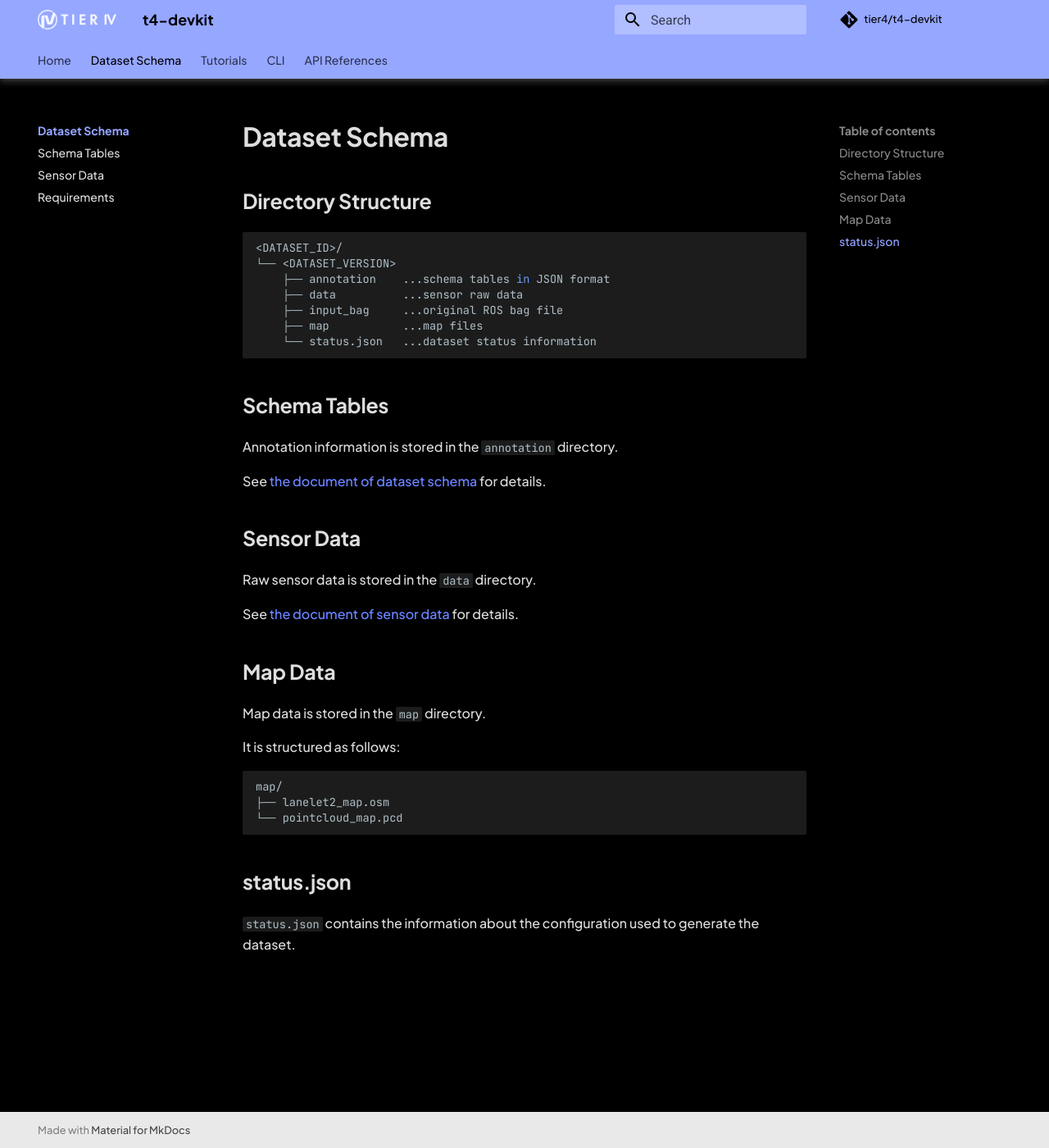
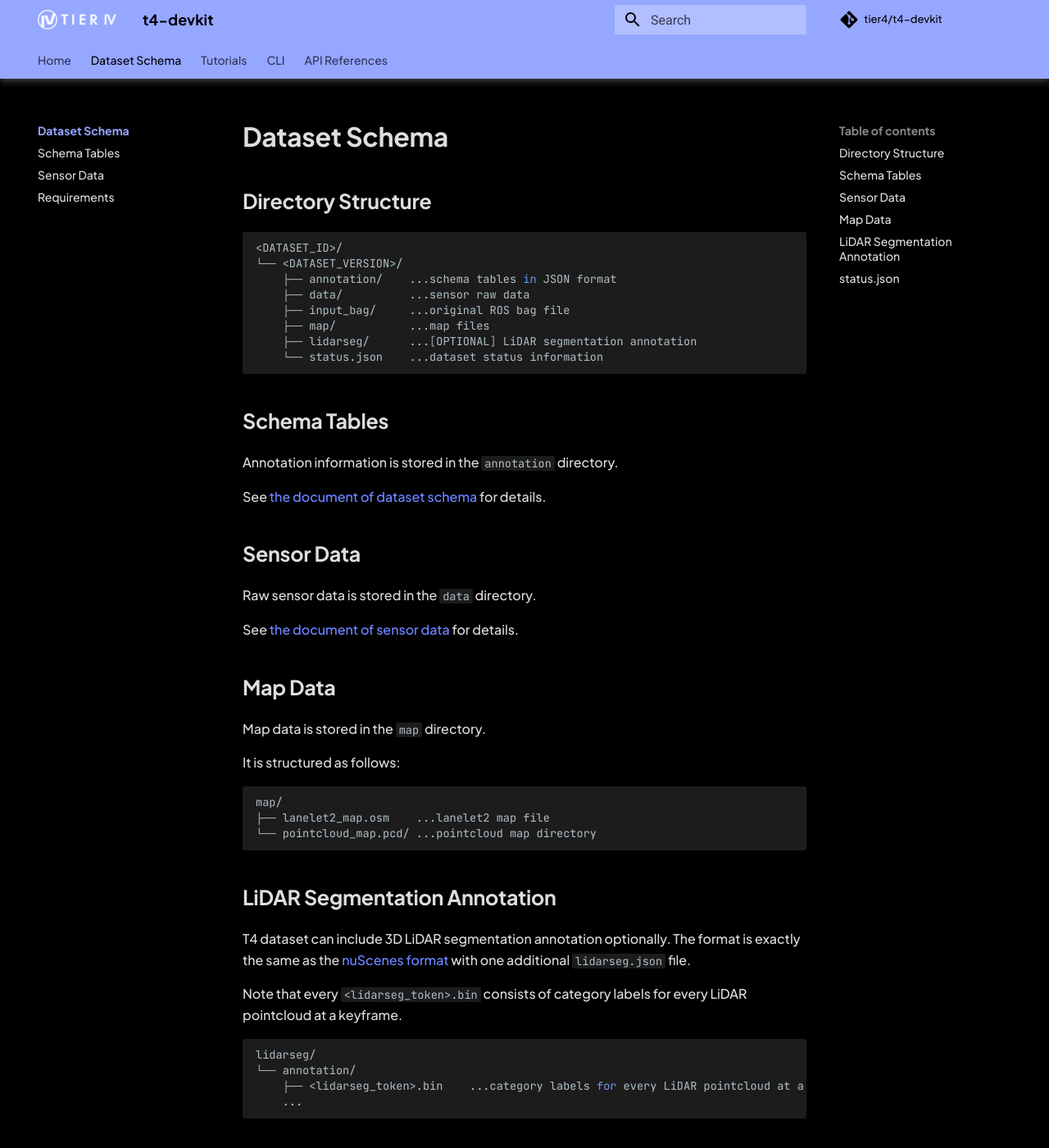
Before and after one commit to tier4/t4-devkit, an MkDocs documentation site: the page built from docs/schema/index.md, in a window 1280 px wide and 1400 px high. Shown: the whole window at 82% size. Built offline with MkDocs 1.6.1 and Material for MkDocs 9.7.7, drawn with Linux system fonts in a browser that asks for light colours; comment, search, counter and statistics services are not loaded; the version menu is left out.

Commit message:
docs: add lidarseg document
Signed-off-by: ktro2828 <kotaro.uetake@tier4.jp>

````diff
--- a/docs/schema/index.md
+++ b/docs/schema/index.md
@@ -4,12 +4,13 @@
 
 ```shell
 <DATASET_ID>/
-└── <DATASET_VERSION>
-    ├── annotation    ...schema tables in JSON format
-    ├── data          ...sensor raw data
-    ├── input_bag     ...original ROS bag file
-    ├── map           ...map files
-    └── status.json   ...dataset status information
+└── <DATASET_VERSION>/
+    ├── annotation/    ...schema tables in JSON format
+    ├── data/          ...sensor raw data
+    ├── input_bag/     ...original ROS bag file
+    ├── map/           ...map files
+    ├── lidarseg/      ...[OPTIONAL] LiDAR segmentation annotation
+    └── status.json    ...dataset status information
 ```
 
 ## Schema Tables
@@ -32,8 +33,22 @@ It is structured as follows:
 
 ```shell
 map/
-├── lanelet2_map.osm
-└── pointcloud_map.pcd
+├── lanelet2_map.osm    ...lanelet2 map file
+└── pointcloud_map.pcd/ ...pointcloud map directory
+```
+
+## LiDAR Segmentation Annotation
+
+T4 dataset can include 3D LiDAR segmentation annotation optionally.
+The format is exactly the same as the [nuScenes format](https://www.nuscenes.org/nuscenes) with one additional `lidarseg.json` file.
+
+Note that every `<lidarseg_token>.bin` consists of category labels for every LiDAR pointcloud at a keyframe.
+
+```shell
+lidarseg/
+└── annotation/
+    ├── <lidarseg_token>.bin    ...category labels for every LiDAR pointcloud at a keyframe
+    ...
 ```
 
 ## status.json
````
